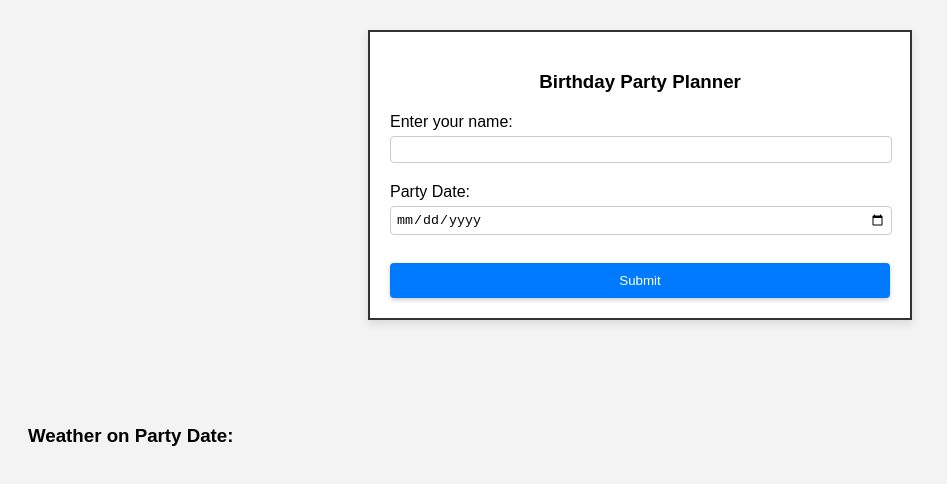
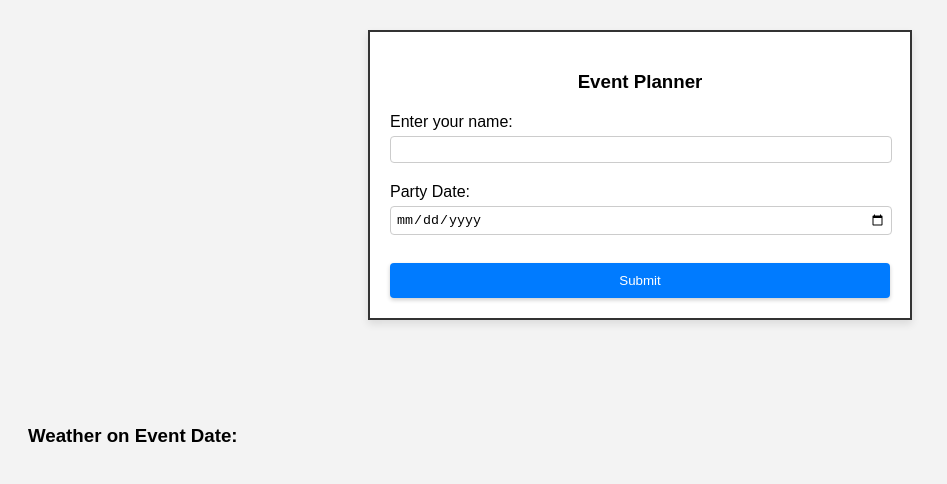
Before and after one commit to kxxg1/JSACFIVE, a plain HTML site: page index.html in a window 1280 px wide. Shown: the whole page, without its empty margins (0-947 px from the left). Drawn offline with Linux system fonts and the light colour scheme; no server answers.

Commit message:
name of App changed to Event Planner

```diff
--- a/index.html
+++ b/index.html
@@ -4,13 +4,13 @@
 <head>
   <meta charset="UTF-8">
   <meta name="viewport" content="width=device-width, initial-scale=1.0">
-  <title>Party Planner</title>
+  <title>Event Planner</title>
   <link rel="stylesheet" href="style.css">
 </head>
 
 <body>
   <form class="user-form">
-    <h3>Birthday Party Planner</h3>
+    <h3>Event Planner</h3>
     <label for="user-name">Enter your name:</label>
     <input type="text" id="user-name" name="user-name">
     <br>
@@ -23,7 +23,7 @@
   <br>
   <br>
   <div id="weather-result">
-    <h3>Weather on Party Date:</h3>
+    <h3>Weather on Event Date:</h3>
     <ul id="result-list">
     </ul>
   </div>
```
Also changed, not shown: 1 other file.
